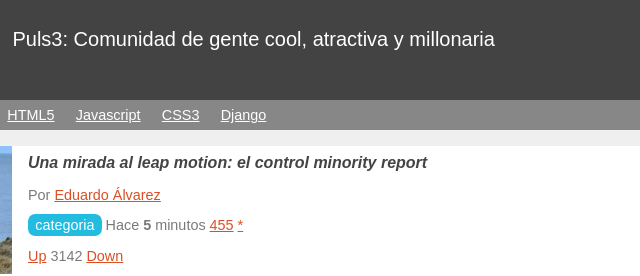
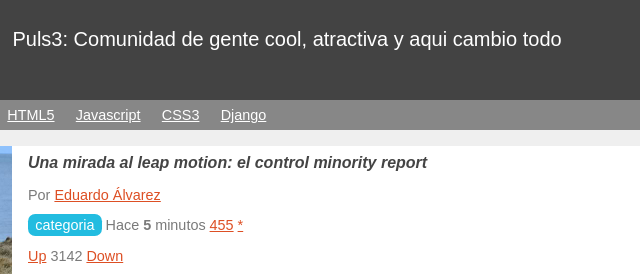
Before and after one commit to walis85300/lo-que-sea, a plain HTML site: page index.html in a window 1280 px wide. Shown: the top 276 px of the page, 100-740 px from the left. Drawn offline with Linux system fonts and the light colour scheme; a web font is replaced by a local one.

Commit message:
cambio que se hizo

```diff
--- a/index.html
+++ b/index.html
@@ -13,7 +13,7 @@
 			<img src="logo.png">
 		</figure>
 		<h1 id="titulo_header">
-			Puls3: Comunidad de gente cool, atractiva y millonaria
+			Puls3: Comunidad de gente cool, atractiva y aqui cambio todo
 		</h1>
 		<figure id="avatar">
 			<img src="avatar.jpg">
```
